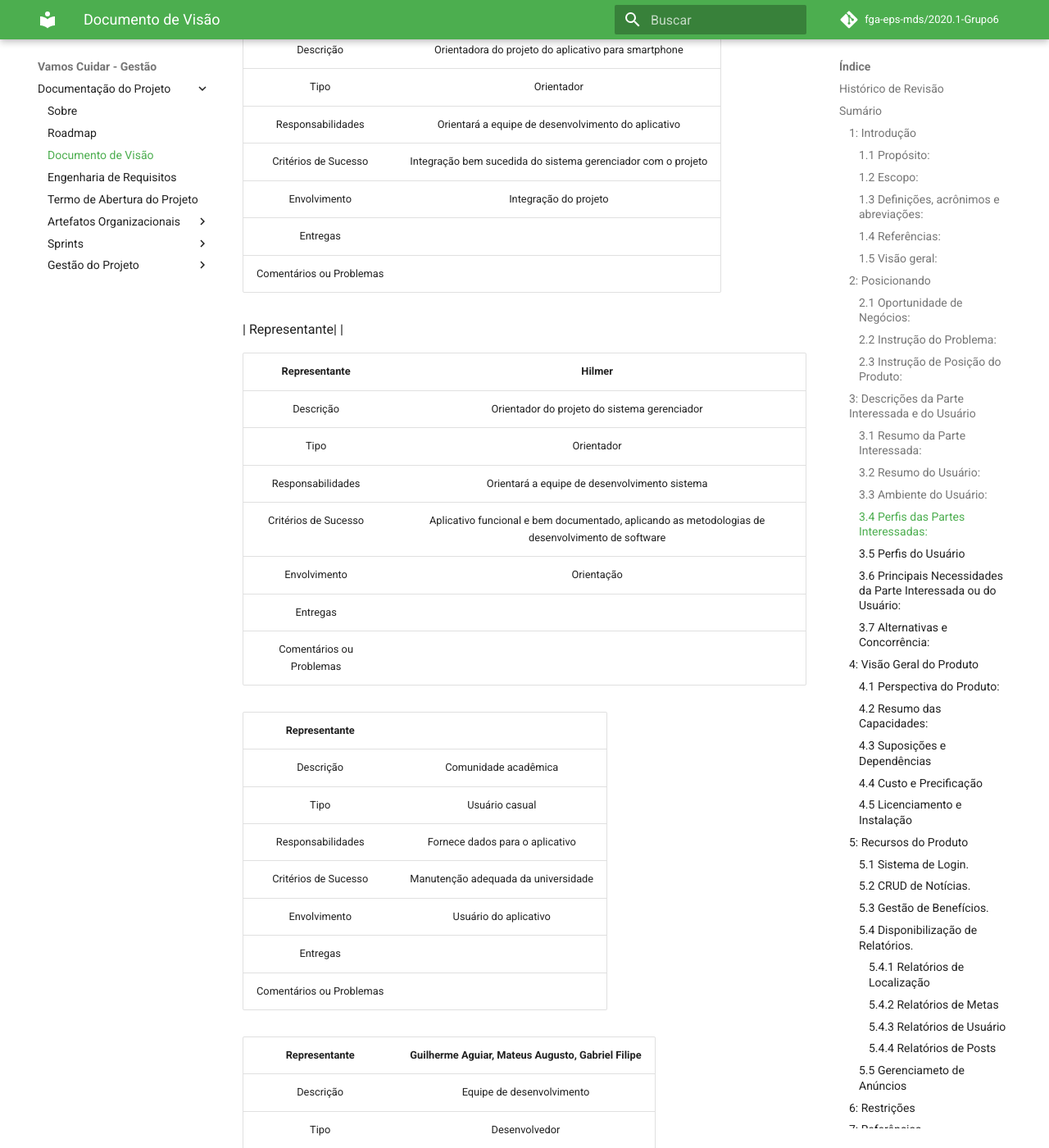
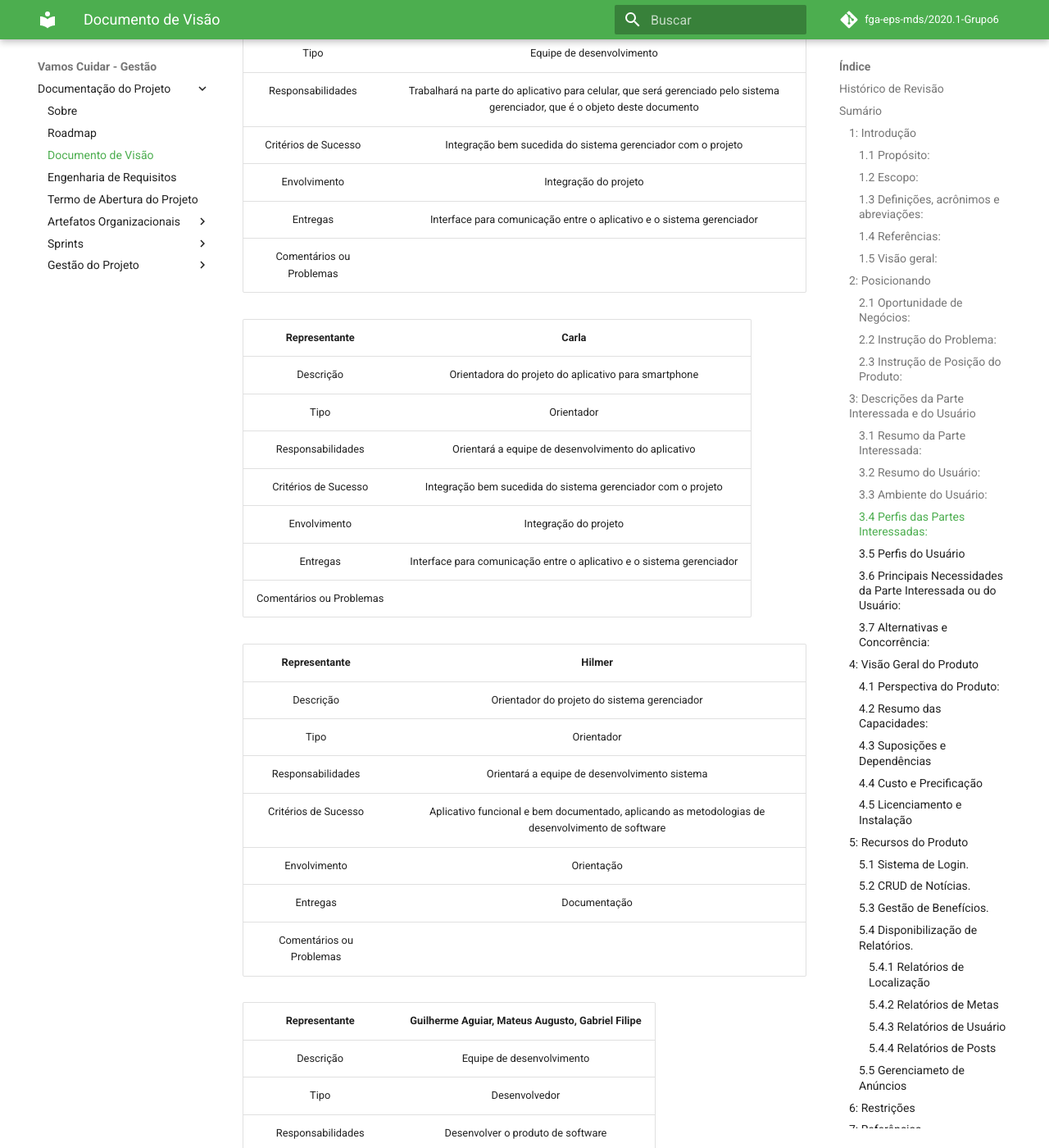
Before and after one commit to fga-eps-mds/2020.1-Grupo6, an MkDocs documentation site: the page built from docs/org_artifacts/vision_doc.md, in a window 1280 px wide and 1400 px high, scrolled down 5060 px. Shown: the whole window at 82% size. Built offline with MkDocs 1.6.1 and Material for MkDocs 9.7.7, drawn with Linux system fonts in a browser that asks for light colours; comment, search, counter and statistics services are not loaded; some of the changed text lies outside the part shown.

Commit message:
[Issue_50] Fixes formatting in vision document section 3.4

```diff
--- a/docs/org_artifacts/vision_doc.md
+++ b/docs/org_artifacts/vision_doc.md
@@ -95,6 +95,16 @@
 |Entregas||
 |Comentários ou Problemas||
 
+| Representante|  |
+|:-:|:-:|
+|Descrição | Comunidade acadêmica|
+|Tipo| Usuário casual |
+|Responsabilidades| Fornece dados para o aplicativo|
+|Critérios de Sucesso| Manutenção adequada da universidade |
+|Envolvimento| Usuário do aplicativo |
+|Entregas||
+|Comentários ou Problemas| Não possui um representante real |
+
 | Representante| Renata |
 |:-:|:-:|
 |Descrição | Responsável pelo hackathon, de qual o projeto foi vencedor|
@@ -112,7 +122,7 @@
 |Responsabilidades| Trabalhará na parte do aplicativo para celular, que será gerenciado pelo sistema gerenciador, que é o objeto deste documento|
 |Critérios de Sucesso| Integração bem sucedida do sistema gerenciador com o projeto |
 |Envolvimento| Integração do projeto |
-|Entregas||
+|Entregas| Interface para comunicação entre o aplicativo e o sistema gerenciador |
 |Comentários ou Problemas||
 
 | Representante| Carla |
@@ -122,10 +132,9 @@
 |Responsabilidades| Orientará a equipe de desenvolvimento do aplicativo|
 |Critérios de Sucesso| Integração bem sucedida do sistema gerenciador com o projeto |
 |Envolvimento| Integração do projeto |
-|Entregas||
+|Entregas| Interface para comunicação entre o aplicativo e o sistema gerenciador |
 |Comentários ou Problemas||
 
-| Representante|  |
 
 | Representante| Hilmer |
 |:-:|:-:|
@@ -134,17 +143,7 @@
 |Responsabilidades| Orientará a equipe de desenvolvimento sistema |
 |Critérios de Sucesso| Aplicativo funcional e bem documentado, aplicando as metodologias de desenvolvimento de software |
 |Envolvimento| Orientação |
-|Entregas||
-|Comentários ou Problemas||
-
-| Representante|  |
-|:-:|:-:|
-|Descrição | Comunidade acadêmica|
-|Tipo| Usuário casual |
-|Responsabilidades| Fornece dados para o aplicativo|
-|Critérios de Sucesso| Manutenção adequada da universidade |
-|Envolvimento| Usuário do aplicativo |
-|Entregas||
+|Entregas| Documentação |
 |Comentários ou Problemas||
 
 | Representante| Guilherme Aguiar, Mateus Augusto, Gabriel Filipe |
@@ -154,7 +153,7 @@
 |Responsabilidades|Desenvolver o produto de software|
 |Critérios de Sucesso|Atender à necessidade das partes interessadas|
 |Envolvimento|Desenvolvimento e gestão do projeto|
-|Entregas||
+|Entregas| Documentação |
 |Comentários ou Problemas||
 
 ####	3.5 Perfis do Usuário
```
